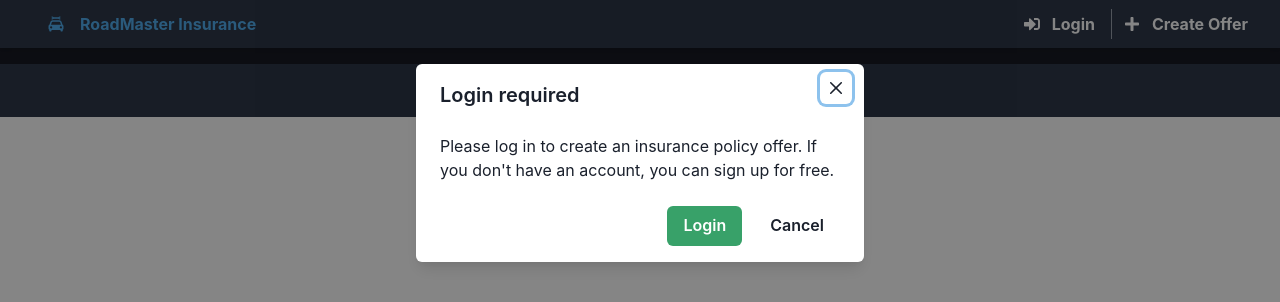
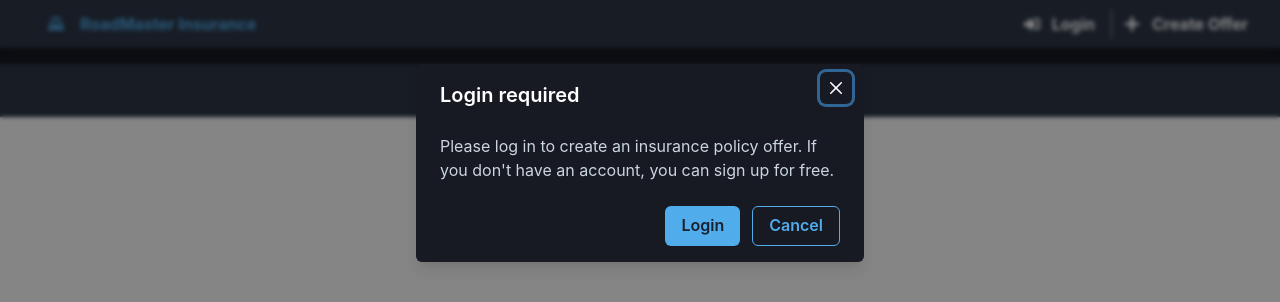
Before and after one commit to flaviurosca/car-insurance-app, a React (Vite) app: page /offer in a window 1280 px wide. Shown: the top 302 px of the page. Built offline with nearby package versions, Linux system fonts and the light colour scheme.

Commit message:
style modal

```diff
--- a/src/pages/Offer.tsx
+++ b/src/pages/Offer.tsx
@@ -29,26 +29,35 @@ const Offer = () => {
 
   const ModalComponent = () => {
     return (
-      <>
+      <Modal isOpen={true} onClose={goToHome}>
+        <ModalOverlay backdropFilter="auto" backdropBlur="2px" />
+        <ModalContent bg="gray.900" color="white">
           <ModalHeader>Login required</ModalHeader>
           <ModalCloseButton />
 
           <ModalBody>
-          <Text>
-            Please log in to create an insurance policy offer. If you don't have
-            an account, you can sign up for free.
+            <Text color="gray.300">
+              Please log in to create an insurance policy offer. If you don't
+              have an account, you can sign up for free.
             </Text>
           </ModalBody>
 
           <ModalFooter>
-          <Button colorScheme="green" mr={3} onClick={goToLogin}>
+            <Button variant="ghost" bg="customBlue" mr={3} onClick={goToLogin}>
               Login
             </Button>
-          <Button variant="ghost" onClick={goToHome}>
+            <Button
+              variant="outline"
+              colorScheme="blue"
+              color="customBlue"
+              _hover={{ bg: "white", color: "gray.900" }}
+              onClick={goToHome}
+            >
               Cancel
             </Button>
           </ModalFooter>
-      </>
+        </ModalContent>
+      </Modal>
     );
   };
 
@@ -85,12 +94,7 @@ const Offer = () => {
           <CreateOfferForm />
         </Center>
       ) : (
-        <Modal isOpen={true} onClose={goToHome}>
-          <ModalOverlay />
-          <ModalContent>
         <ModalComponent />
-          </ModalContent>
-        </Modal>
       )}
     </Flex>
   );
```
Lines whose indentation alone changed are shown as unchanged.
